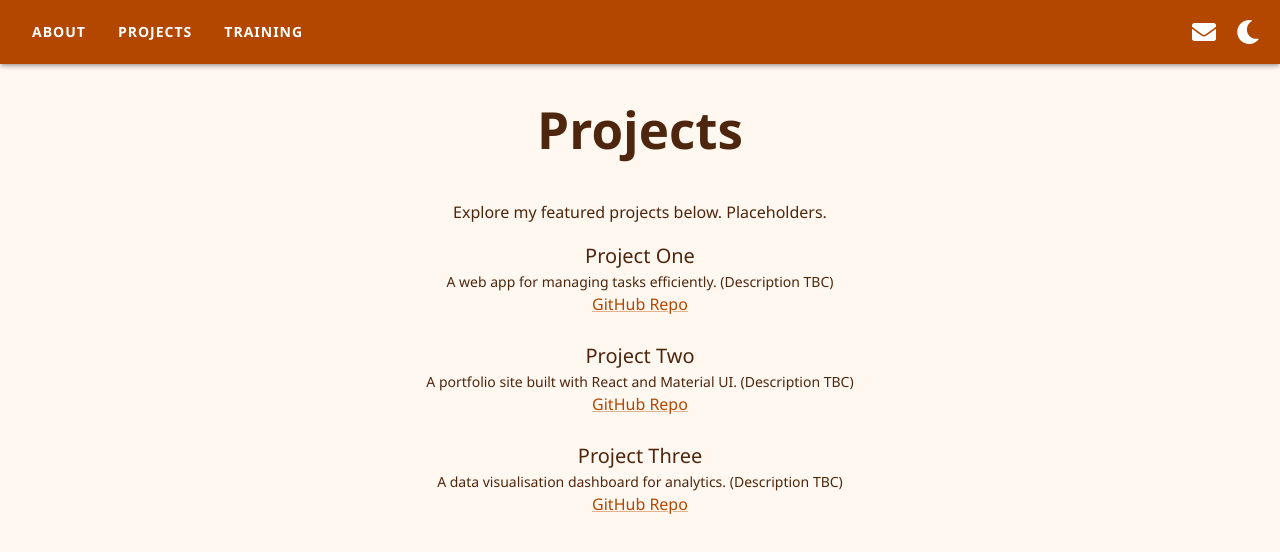
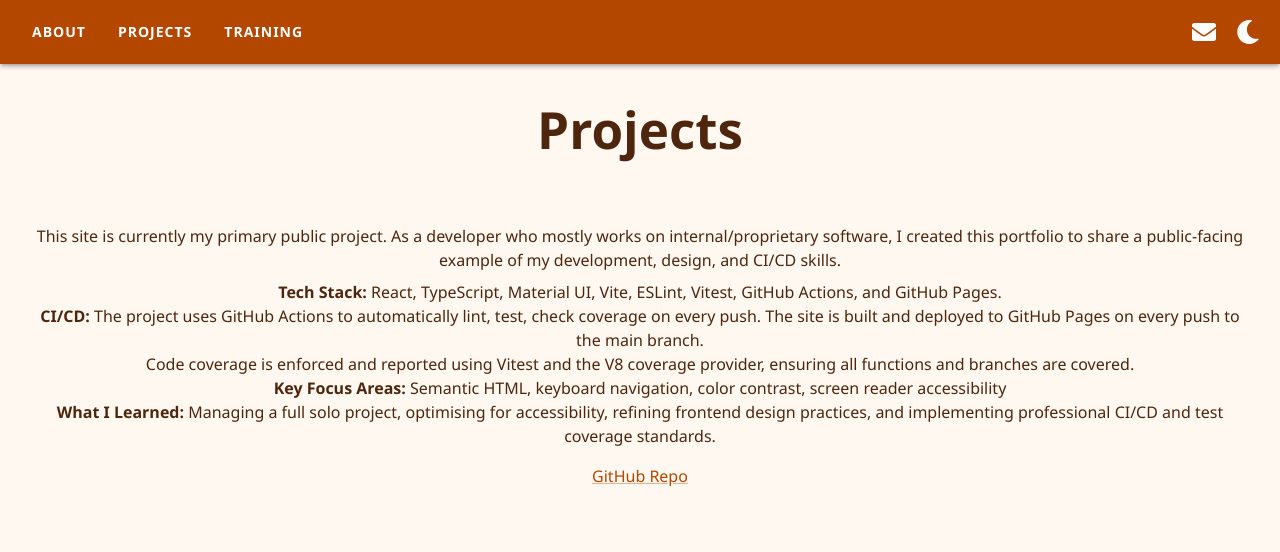
Before and after one commit to ReddyOrNotHereICode/WhoAmI, a React (Vite) app: page /WhoAmI/projects in a window 1280 px wide. Shown: the top 552 px of the page. Built offline with nearby package versions, Linux system fonts and the light colour scheme.

Commit message:
Projects page and package updates
Reviewed package versions and updated - migration reviewed and necessary alterations implemented.

Projects page updated with information about this project

```diff
--- a/package.json
+++ b/package.json
@@ -24,11 +24,11 @@
   "dependencies": {
     "@emotion/react": "^11.11.4",
     "@emotion/styled": "^11.11.5",
-    "@mui/material": "^5.15.15",
+    "@mui/material": "^7.1.0",
     "react": "^19.1.0",
     "react-dom": "^19.1.0",
     "react-icons": "^5.5.0",
-    "react-router-dom": "6.10.0"
+    "react-router-dom": "^7.6.0"
   },
   "devDependencies": {
     "@eslint/js": "^9.25.0",
@@ -48,7 +48,7 @@
     "eslint-plugin-react-hooks": "^5.2.0",
     "eslint-plugin-react-refresh": "^0.4.19",
     "gh-pages": "^6.3.0",
-    "globals": "^16.0.0",
+    "globals": "^16.2.0",
     "jsdom": "^26.1.0",
     "vite": "^6.3.5",
     "vitest": "^3.1.4"
--- a/src/App.tsx
+++ b/src/App.tsx
@@ -1,5 +1,4 @@
-import React from 'react';
-import { useState } from 'react';
+import React, { useState } from 'react';
 import { ThemeProvider } from '@mui/material/styles';
 import CssBaseline from '@mui/material/CssBaseline';
 import getTheme from './theme';
--- a/src/pages/About.tsx
+++ b/src/pages/About.tsx
@@ -4,23 +4,23 @@ import Typography from '@mui/material/Typography';
 function About() {
   return (
     <PageLayout id="about" title="About">
-      <Typography variant="body1" paragraph>
+      <Typography variant="body1">
         I'm Red Parker, a Lead Software Developer with a proven record delivering modern web, cloud, and data solutions.
       </Typography>
-      <Typography variant="body1" paragraph>
+      <Typography variant="body1">
         I have hands-on experience with full-stack development, DevSecOps, and using cloud platforms,
         I also have a passion for mentoring and driving quality in all aspects of the software development lifecycle.
       </Typography>
-      <Typography variant="body1" paragraph>
+      <Typography variant="body1">
         My main areas of interest are big data and problem solving,
         I enjoy being able to work with new and unique technologies.
       </Typography>
       <Typography variant="h6">Experience</Typography>
-      <Typography variant="body1" paragraph>
+      <Typography variant="body1">
         Lead Software Developer, SRC UK (2024-present)
         <br />Software Developer, SRC UK (2022-2024)
       </Typography>
-      <Typography variant="body1" paragraph>
+      <Typography variant="body1">
         Before starting my career in software, I worked in various customer service positions.
         This experience gave me a strong foundation in communication and other non-technical skills,
         which have supported my work as a lead on software projects.
@@ -28,7 +28,7 @@ function About() {
         <br />Server/Bartender (2021-2022)
       </Typography>
       <Typography variant="h6">Education</Typography>
-      <Typography variant="body1" paragraph>
+      <Typography variant="body1">
         BSc Computer Science, University of Sheffield & The Open University
         <br />A Levels: Computer Science, Maths, Physics
         <br />AS Levels: Further Maths, Chemistry
--- a/src/pages/Projects.tsx
+++ b/src/pages/Projects.tsx
@@ -6,25 +6,40 @@ import Link from '@mui/material/Link';
 function Projects() {
   return (
     <PageLayout id="projects" title="Projects">
-      <Typography variant="body1" paragraph>
-        Explore my featured projects below. Placeholders.
+      <Typography variant="body1">
+        <br />
+        This site is currently my primary public project.
+        As a developer who mostly works on internal/proprietary software,
+        I created this portfolio to share a public-facing example of my development, design, and CI/CD skills.
       </Typography>
-      <Box sx={{ display: 'flex', flexDirection: 'column', gap: 3 }}>
-        <Box>
-          <Typography variant="h6">Project One</Typography>
-          <Typography variant="body2">A web app for managing tasks efficiently. (Description TBC)</Typography>
-          <Link href="https://github.com/username/project-one" target="_blank" rel="noopener">GitHub Repo</Link>
-        </Box>
-        <Box>
-          <Typography variant="h6">Project Two</Typography>
-          <Typography variant="body2">A portfolio site built with React and Material UI. (Description TBC)</Typography>
-          <Link href="https://github.com/username/project-two" target="_blank" rel="noopener">GitHub Repo</Link>
-        </Box>
-        <Box>
-          <Typography variant="h6">Project Three</Typography>
-          <Typography variant="body2">A data visualisation dashboard for analytics. (Description TBC)</Typography>
-          <Link href="https://github.com/username/project-three" target="_blank" rel="noopener">GitHub Repo</Link>
-        </Box>
+      <Typography variant="body1" sx={{ mt: 1 }}>
+        <strong>Tech Stack:</strong> React, TypeScript, Material UI,
+        Vite, ESLint, Vitest, GitHub Actions, and GitHub Pages.
+      </Typography>
+      <Typography variant="body1">
+        <strong>CI/CD:</strong> The project uses GitHub Actions to automatically lint, test, check coverage on every push.
+        The site is built and deployed to GitHub Pages on every push to the main branch.
+        <br />
+        Code coverage is enforced and reported using Vitest and the V8 coverage provider, ensuring
+        all functions and branches are covered.
+      </Typography>
+      <Typography variant="body1">
+        <strong>Key Focus Areas:</strong> Semantic HTML, keyboard navigation, color
+        contrast, screen reader accessibility
+      </Typography>
+      <Typography variant="body1">
+        <strong>What I Learned:</strong> Managing a full solo project, optimising
+        for accessibility, refining frontend design practices, and implementing
+        professional CI/CD and test coverage standards.
+      </Typography>
+      <Box sx={{ mt: 2 }}>
+        <Link
+          href="https://github.com/reddyornothereicode/WhoAmI"
+          target="_blank"
+          rel="noopener"
+        >
+          GitHub Repo
+        </Link>
       </Box>
     </PageLayout>
   );
--- a/src/pages/Training.tsx
+++ b/src/pages/Training.tsx
@@ -69,7 +69,7 @@ function SkillAreaAccordion({ area, items, summary }: Readonly<{ area: string; i
 function Training() {
   return (
     <PageLayout id="training" title="Training">
-      <Typography variant="body1" paragraph>
+      <Typography variant="body1">
         Below are my completed training courses and certifications, grouped by skill area.
         Provider details are shown next to each certificate and course.
         Click to expand each section for details and links to certificates and Coursera info.
```
Also changed, not shown: 2 other files (tests, documents, lock files or other folders).
